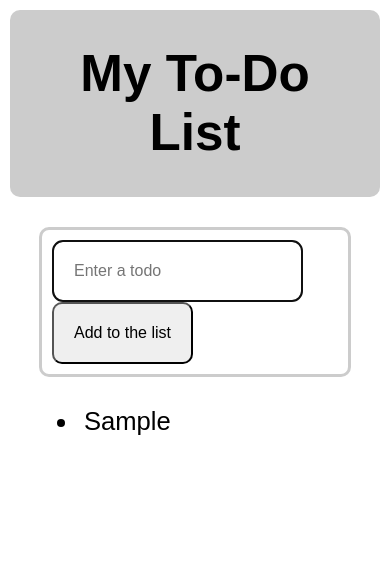
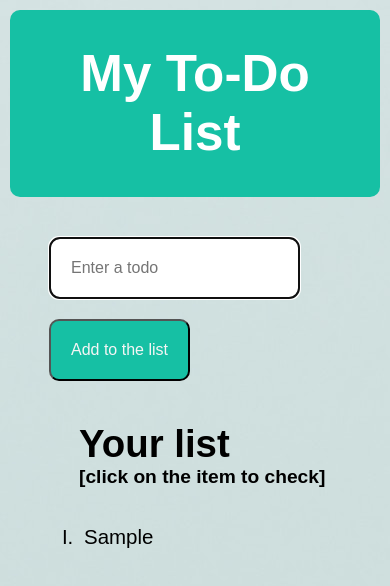
Before and after one commit to heyitsvenu/toDoList, a plain HTML site: page index.html in a window 390 px wide. Both pictures are taken after typing "Sample" into the empty fields and a click on the input "Add to the list". Drawn offline with Linux system fonts and the light colour scheme.

Commit message:
UI Changes

```diff
--- a/css/style.css
+++ b/css/style.css
@@ -2,6 +2,7 @@ body{
   margin: 0;
   padding: 0;
   font: 1.6em arial, helvetica, sans-serif;
+  background: url("../images/todo.jpg") 0px -1190px;
 }
 
 .container{
@@ -11,7 +12,8 @@ body{
 }
 
 header{
-  background: #cccccc;
+  color: white;
+  background: #16c0a4;
   border-radius: 10px;
   margin: 10px;
   text-align: center;
@@ -20,8 +22,9 @@ header{
 .my-form{
   margin: 20px 0 0 0;
   padding: 10px;
-  border: 3px solid #cccccc;
+  /* border: 3px solid #16c0a4; */
   border-radius: 10px;
+  width: 50%;
 }
 
 input{
@@ -30,10 +33,44 @@ input{
   border-radius: 10px;
 }
 
+input[type="submit"]{
+  background: #16c0a4;
+  color: whitesmoke;
+  margin-left: 20px;
+}
+
+ul{
+  list-style-type: upper-roman;
+}
+
 li{
   padding: 5px;
+  font-size: .8em;
 }
 
 .done{
   text-decoration: line-through;
 }
+
+#notice{
+  font-size: .5em;
+}
+
+@media (max-width: 1180px){
+  body{
+    background: url("../images/todo.jpg");
+  }
+
+  .my-form{
+    width: 65%;
+  }
+
+  #notice{
+    display: block;
+  }
+
+  input[type="submit"]{
+    margin-left: 0;
+    margin-top: 20px;
+  }
+}
--- a/index.html
+++ b/index.html
@@ -20,6 +20,7 @@
                 <input id="submit" type="submit" value="Add to the list">
             </form>
             <ul class="my-list">
+                <h2> Your list is empty</h2>
             </ul>
         </div>
     </section>
--- a/js/script.js
+++ b/js/script.js
@@ -13,6 +13,8 @@ function addTodo(e) {
   myList.appendChild(li);
   input.value = '';
   input.select();
+  var h2 = document.querySelector('h2');
+  h2.innerHTML = 'Your list <span id="notice">[click on the item to check]</span>';
 }
 
 function doneTodo(e) {
```
Also changed, not shown: images/todo.jpg (added).
